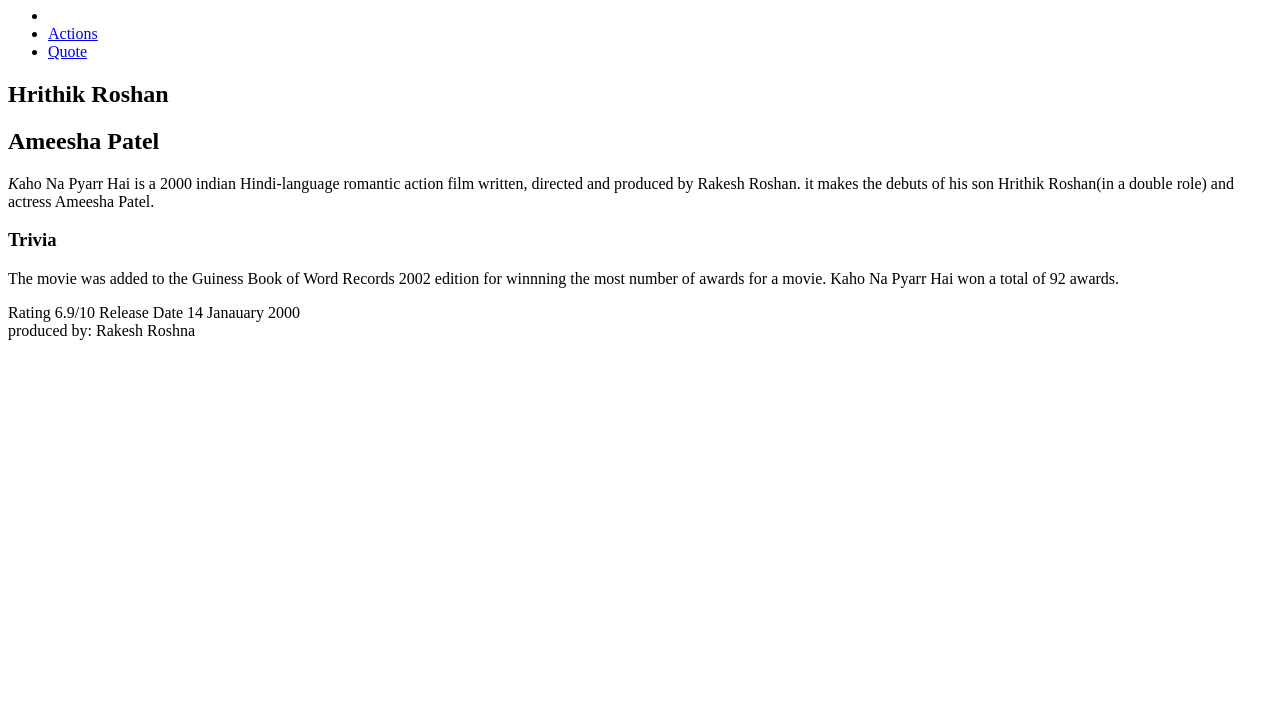
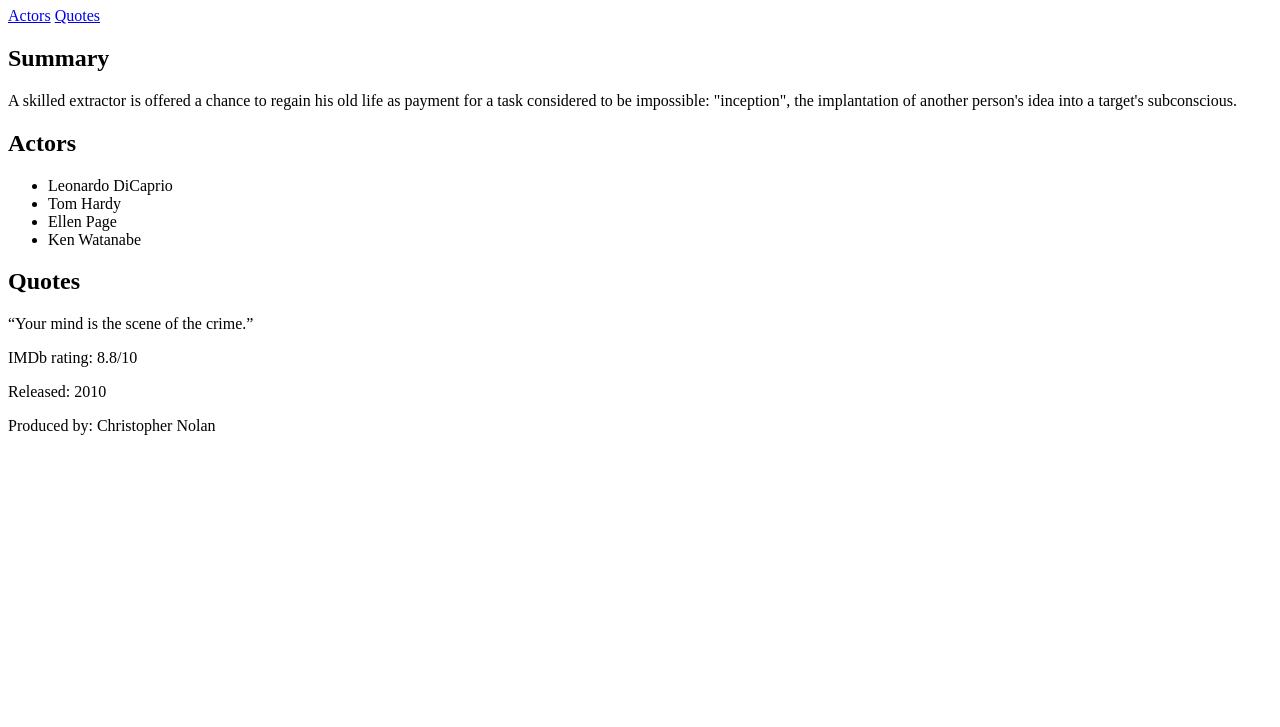
Before and after one commit to acciojob/semantic-imdb-shital-kamble, a website: page main.html in a window 1280 px wide. Shown: the part 73-800 px from the top of the page. Drawn offline with Linux system fonts and the light colour scheme.

Commit message:
created a submission

```diff
--- a/main.html
+++ b/main.html
@@ -19,41 +19,36 @@
 
 </head>
 	<body>
-   <!---<img src="./img/studio photo.jpeg" width="200px" height="200px">-->
-    <h1>Kaho Na Pyarr Hai </h1>
+    <header>
+      <h1>Inception</h1>
+    </header>
+    <nav>
+      <a href="#nav-actor" id="actor-link">Actors</a>
+      <a href="#nav-quote" id="quote-link">Quotes</a>
+    </nav>
+    <section id="summary">
+      <h2>Summary</h2>
+      <p>A skilled extractor is offered a chance to regain his old life as payment for a task considered to be impossible: "inception", the implantation of another person's idea into a target's subconscious.</p>
+    </section>
+    <section id="nav-actor">
+      <h2>Actors</h2>
       <ul>
-        <li>
-
-  <li><a href="#actions">Actions</a></li>
-
-  <li><a href="#quote">Quote</a></li>
-        </li>
-
+        <li>Leonardo DiCaprio</li>
+        <li>Tom Hardy</li>
+        <li>Ellen Page</li>
+        <li>Ken Watanabe</li>
       </ul>
-<section id="actor">
-<h1>Hrithik Roshan</h1>
-<h1>Ameesha Patel</h1>
-
-<section id="quote">
-    <p><i>K</i>aho Na Pyarr Hai is a 2000 indian Hindi-language romantic action film written, directed and produced by Rakesh Roshan.
-        it makes the debuts of his son Hrithik Roshan(in a double role) and actress Ameesha Patel.
-        <h1><b>Trivia</b></h1>The movie was added to the Guiness Book of Word Records 2002 edition for winnning the most number of awards for a movie.
-        Kaho Na Pyarr Hai won a total of 92 awards.
-        <p>
-
-        </p>
-    </p>
     </section>
+    <section id="nav-quote">
+      <h2>Quotes</h2>
+      <p>“Your mind is the scene of the crime.”</p>
     </section>
     <aside>
-Rating
-6.9/10
-Release Date
-14 Janauary 2000
+      <p>IMDb rating: 8.8/10</p>
+      <p>Released: 2010</p>
     </aside>
-
     <footer>
-    produced by: Rakesh Roshna
+      <p>Produced by: Christopher Nolan</p>
     </footer>
   </body>
 </html>
```
Lines whose indentation alone changed are shown as unchanged.
